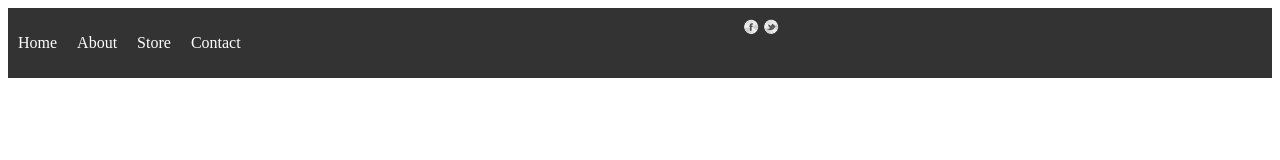
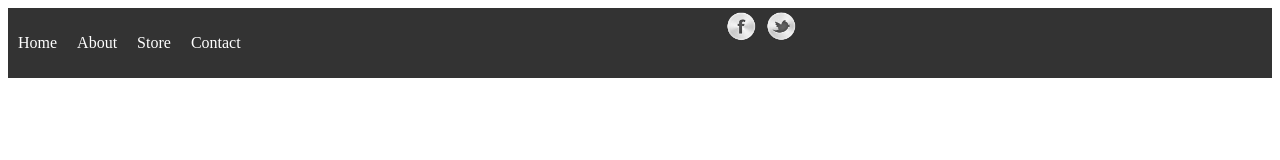
Before and after one commit to felianfilian/flexbox_test_01, a plain HTML site: page nested.html in a window 1280 px wide. Drawn offline with Linux system fonts and the light colour scheme.

Commit message:
style bugfixes v2

```diff
--- a/nested.css
+++ b/nested.css
@@ -42,6 +42,15 @@ a.fb {
   text-indent: -10000px;
 }
 
+nav ul.social {
+  display: flex;
+  flex: 1 1 0;
+}
+
+nav ul.social li {
+  flex: 1 1 0;
+}
+
 @media screen and (min-width: 768px) {
   nav ul {
     display: flex;
```
